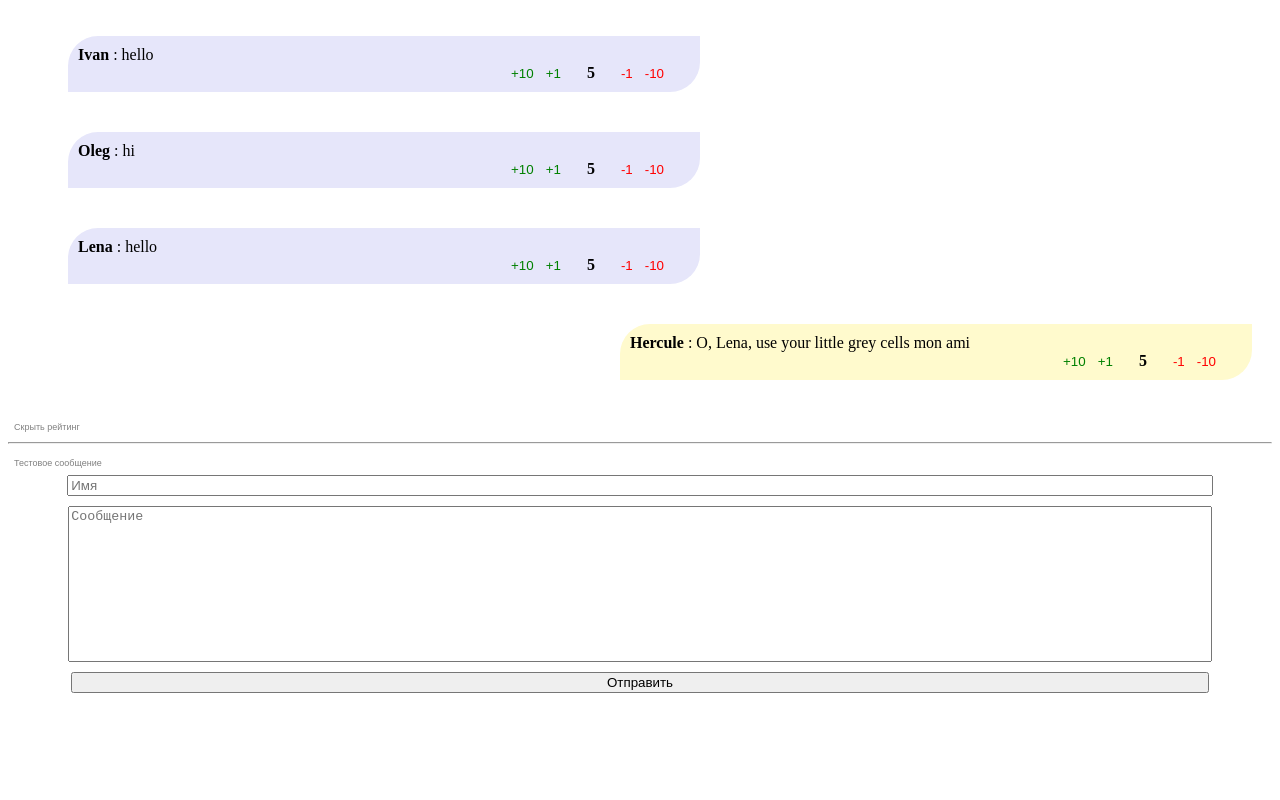
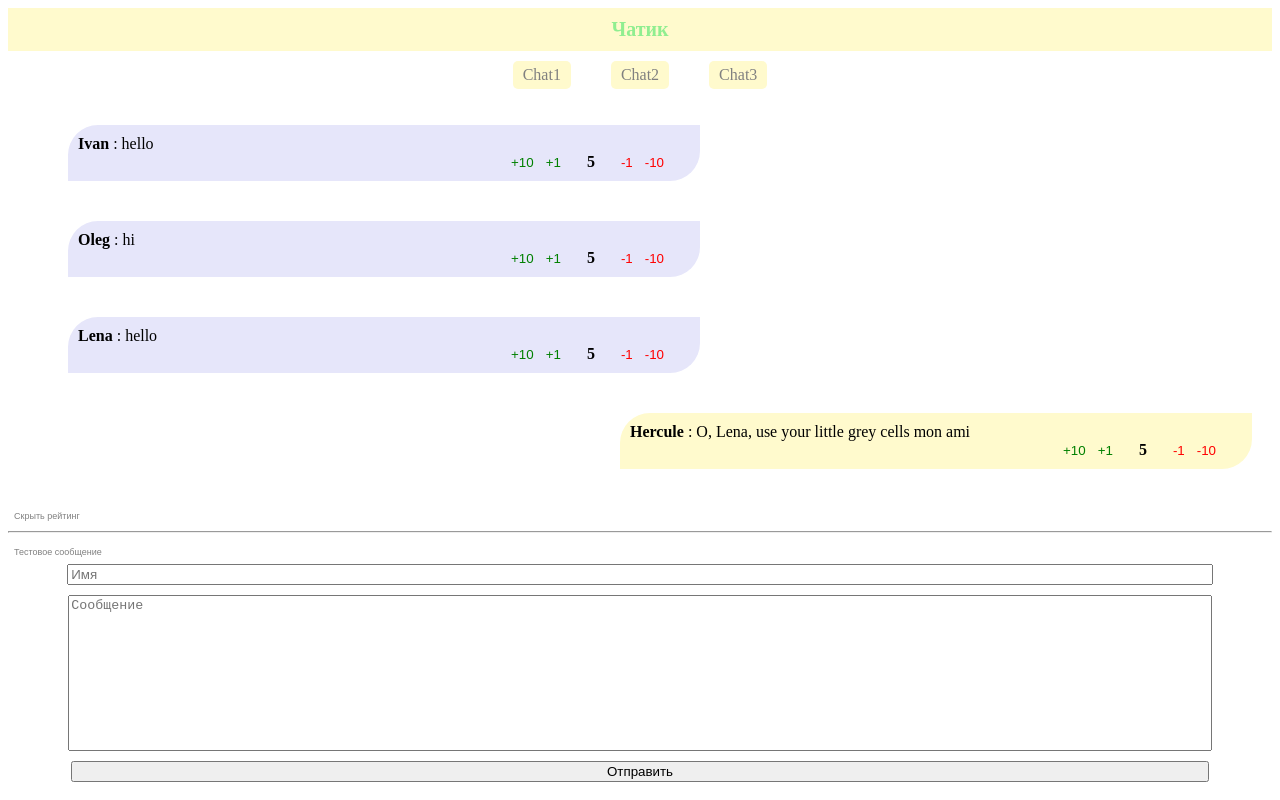
Before and after one commit to komalapa/GB, a React app: page / in a window 1280 px wide. Built offline with nearby package versions, Linux system fonts and the light colour scheme.

Commit message:
ДЗ №3

```diff
--- a/src/App.jsx
+++ b/src/App.jsx
@@ -2,6 +2,15 @@ import React from 'react';
 
 //components import
 import {ChatContainer} from './containers/chatContainer/chatContainer'
+import {Header} from './components/header/header'
+import {ChatList} from './components/chatList/chatList'
 //end components import
 
-export const App = () => <ChatContainer/>
+const chats=[{id:1,name:"Chat1"},{id:2,name:"Chat2"},{id:3,name:"Chat3"}]
+
+export const App = () =>
+<>
+    <Header/>
+    <ChatList chats={chats}/>
+    <ChatContainer/>
+</>
--- a/src/components/chatForm/chatForm.jsx
+++ b/src/components/chatForm/chatForm.jsx
@@ -23,8 +23,14 @@ export const ChatForm = ({onSendMessage}) => {
         onSendMessage(newMessage)
         setInitialContent('');
     };
+    const handleKeyUp = (event) =>{
+        if (event.keyCode === 13) { // Enter
+            handleSubmit(event);
+        }
+
+    }
     return(
-    <form onSubmit = {handleSubmit} className="chat-form">
+    <form onSubmit = {handleSubmit} onKeyUp={handleKeyUp} className="chat-form">
         <input
             name = "name"
             placeholder="Имя"
--- /dev/null
+++ b/src/components/chatList/chatList.css
@@ -0,0 +1,22 @@
+.chat-list{
+    margin: 10px 0;
+    width: 100%;
+    display: flex;
+    list-style:none;
+    justify-content: center;
+    box-sizing: border-box;
+    color:grey;
+    padding: 0;
+}
+
+.chat-list-item {
+    padding: 5px 10px;
+    margin:0 20px;
+    background-color: lemonchiffon;
+    border-radius: 5px;
+}
+
+.chat-list-item:hover{
+    color:lightgreen;
+    cursor: pointer;
+}
--- /dev/null
+++ b/src/components/chatList/chatList.jsx
@@ -0,0 +1,28 @@
+import React from 'react';
+import PropTypes from 'prop-types';
+
+//components import
+
+//end components import
+import './chatList.css'
+
+
+
+export  const ChatList = ({chats})=> {
+    const handleClick = (event) => {
+        alert("Выбран "+ event.target.innerText)
+    }
+
+    return (
+    <>
+        <ul className="chat-list">
+            {chats.map( item => (<li className="chat-list-item" key={item.id} onClick={handleClick}>{item.name}</li>))}
+        </ul>
+
+
+    </>
+)
+}
+ChatList.propTypes ={
+   chats: PropTypes.arrayOf(PropTypes.object).isRequired
+}
--- /dev/null
+++ b/src/components/header/header.css
@@ -0,0 +1,10 @@
+header{
+    margin: 0;
+    width: 100%;
+    text-align: center;
+    font-size: 20px;
+    font-weight: 900;
+    color: lightgreen;
+    background-color:lemonchiffon;
+    padding: 10px 0;
+}
--- /dev/null
+++ b/src/components/header/header.jsx
@@ -0,0 +1,6 @@
+import React from 'react';
+import PropTypes from 'prop-types';
+
+import './header.css'
+
+export const Header = () => <header>Чатик</header>
--- a/src/index.js
+++ b/src/index.js
@@ -23,3 +23,4 @@ ReactDom.render(
     mountPoint
 )
 //ДЗ отправка по enter
+//добавить header и список чатов
```
